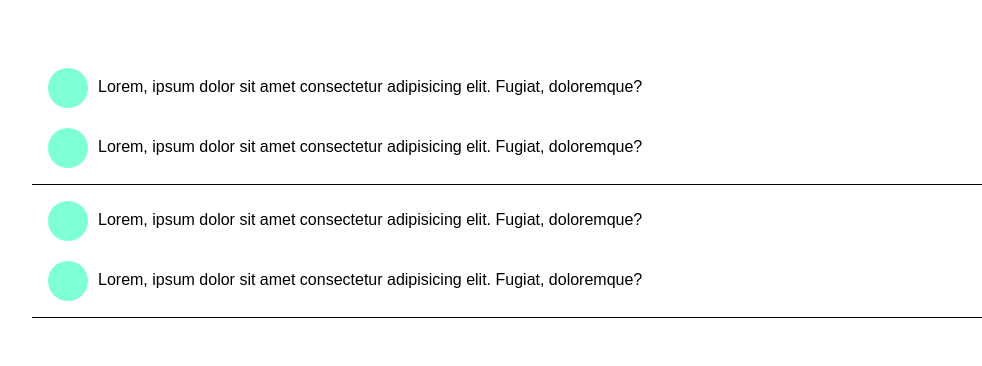
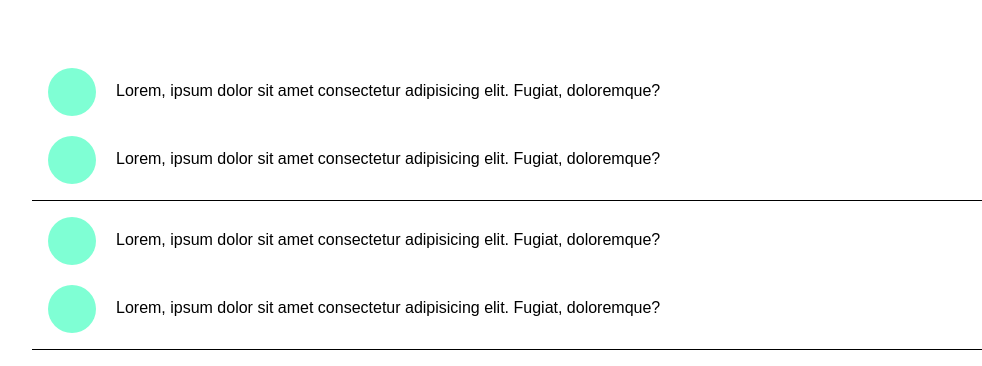
Before and after one commit to jureisgui/cera-app, a Vue app in the folder front-end/: page / in a window 1280 px wide. Shown: the part 954-1320 px from the top of the page, without its empty margins (96-1078 px from the left). Built offline with nearby package versions, Linux system fonts and the light colour scheme.

Commit message:
Updated size in QA

```diff
--- a/front-end/src/components/Modals/ProductModal/QA.vue
+++ b/front-end/src/components/Modals/ProductModal/QA.vue
@@ -24,13 +24,13 @@
 }
     .question_div, .answer_div {
         display: flex;
-        gap: 10px;
+        gap: 20px;
         align-items: center;
     }
 
     .img_container {
-        width: 40px;
-        height: 40px;
+        width: 3em;
+        height: 3em;
         border-radius: 50%;
         background-color: aquamarine;
     }
```
